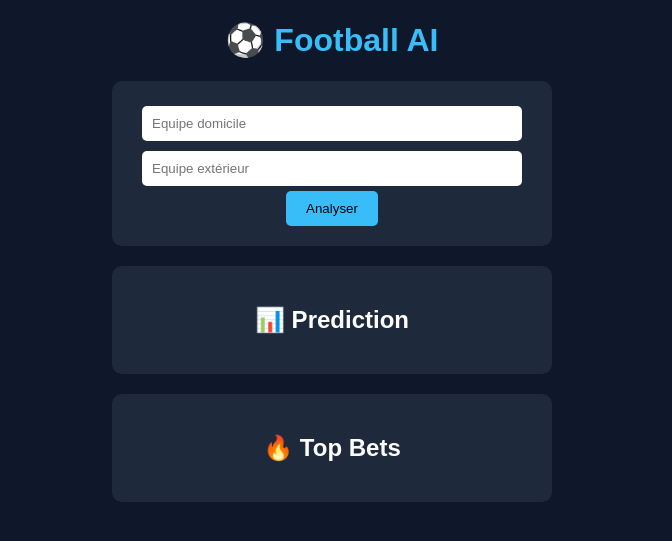
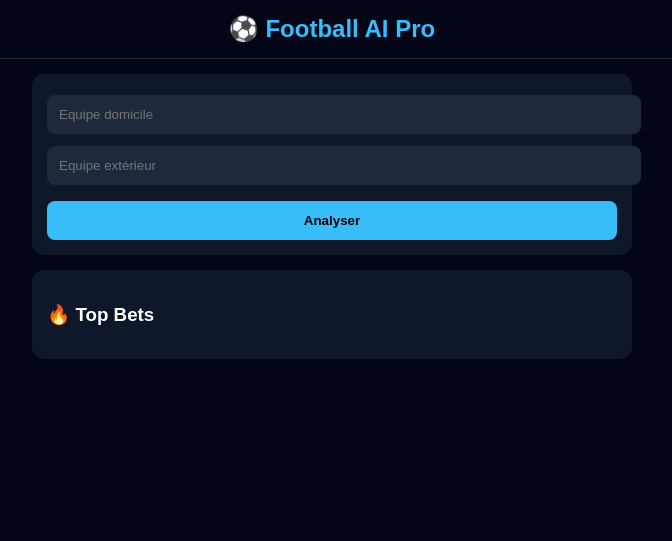
Before and after one commit to pirate-225/football-ai-api, a Flask app: page / in a window 1280 px wide. Shown: the top 541 px of the page, without its empty margins (308-980 px from the left). Run offline with Flask 3, Linux system fonts and the light colour scheme; data that the repository does not hold is empty.

Commit message:
premium UI + smart search

```diff
--- a/templates/index.html
+++ b/templates/index.html
@@ -1,67 +1,120 @@
 <!DOCTYPE html>
-<html>
+<html lang="fr">
 <head>
-    <title>Football AI</title>
+<meta charset="UTF-8">
+<title>Football AI Pro</title>
 
 <style>
+
 body {
-            font-family: Arial;
-            background: #0f172a;
+    font-family: Arial, sans-serif;
+    background: #020617;
     color: white;
-            text-align: center;
+    margin: 0;
 }
 
-        h1 {
+/* HEADER */
+header {
+    background: #020617;
+    padding: 15px;
+    text-align: center;
+    font-size: 24px;
+    font-weight: bold;
     color: #38bdf8;
+    border-bottom: 1px solid #1e293b;
 }
 
-        .box {
-            background: #1e293b;
-            padding: 20px;
-            margin: 20px auto;
-            width: 400px;
-            border-radius: 10px;
+/* CONTAINER */
+.container {
+    max-width: 600px;
+    margin: auto;
+    padding: 15px;
 }
 
-        input, select {
-            width: 90%;
-            padding: 10px;
-            margin: 5px;
-            border-radius: 5px;
-            border: none;
+/* SEARCH BOX */
+.search-box {
+    background: #0f172a;
+    padding: 15px;
+    border-radius: 12px;
+    margin-bottom: 15px;
 }
 
-        button {
-            padding: 10px 20px;
-            background: #38bdf8;
+input {
+    width: 100%;
+    padding: 12px;
+    margin: 6px 0;
+    border-radius: 8px;
     border: none;
-            border-radius: 5px;
+    background: #1e293b;
+    color: white;
+}
+
+/* AUTOCOMPLETE LIST */
+.suggestions {
+    background: #1e293b;
+    border-radius: 8px;
+    max-height: 150px;
+    overflow-y: auto;
+}
+
+.suggestions div {
+    padding: 8px;
     cursor: pointer;
 }
 
-        .result {
+.suggestions div:hover {
+    background: #38bdf8;
+    color: black;
+}
+
+/* BUTTON */
+button {
+    width: 100%;
+    padding: 12px;
+    background: #38bdf8;
+    border: none;
+    border-radius: 8px;
     margin-top: 10px;
-            text-align: left;
+    font-weight: bold;
 }
+
+/* CARD */
+.card {
+    background: #0f172a;
+    padding: 15px;
+    border-radius: 12px;
+    margin-bottom: 15px;
+}
+
+/* BET TAG */
+.bet {
+    background: #38bdf8;
+    color: black;
+    padding: 4px 8px;
+    border-radius: 6px;
+    display: inline-block;
+    margin-top: 5px;
+}
+
 </style>
 </head>
 
 <body>
 
-<h1>⚽ Football AI</h1>
+<header>⚽ Football AI Pro</header>
 
-<div class="box">
+<div class="container">
+
+<!-- SEARCH -->
+<div class="search-box">
 
 <form method="POST">
 
-        <input list="teams" name="home_team" placeholder="Equipe domicile">
-        <input list="teams" name="away_team" placeholder="Equipe extérieur">
+<input type="text" id="home" name="home_team" placeholder="Equipe domicile">
+<div id="home_suggestions" class="suggestions"></div>
 
-        <datalist id="teams">
-            {% for team in teams["Team"] %}
-                <option value="{{ team }}">
-            {% endfor %}
-        </datalist>
+<input type="text" id="away" name="away_team" placeholder="Equipe extérieur">
+<div id="away_suggestions" class="suggestions"></div>
 
 <button type="submit">Analyser</button>
 
@@ -69,37 +122,77 @@
 
 </div>
 
-<div class="box">
+<!-- RESULT -->
+{% if result %}
+<div class="card">
 
-    <h2>📊 Prediction</h2>
+<h3>📊 Prediction</h3>
 
-    {% if result %}
-    <div class="result">
-        Home: {{ result.prob_home }} <br>
-        Draw: {{ result.prob_draw }} <br>
-        Away: {{ result.prob_away }} <br><br>
+<p>Home: {{ result.prob_home }}</p>
+<p>Draw: {{ result.prob_draw }}</p>
+<p>Away: {{ result.prob_away }}</p>
 
-        Over 2.5: {{ result.prob_over }} <br>
-        BTTS: {{ result.prob_btts }} <br><br>
+<p>Over 2.5: {{ result.prob_over }}</p>
+<p>BTTS: {{ result.prob_btts }}</p>
 
-        Confidence: {{ result.confidence }}
+<p><strong>Confidence: {{ result.confidence }}</strong></p>
+
 </div>
 {% endif %}
 
-</div>
+<!-- TOP BETS -->
+<div class="card">
 
-<div class="box">
-
-    <h2>🔥 Top Bets</h2>
+<h3>🔥 Top Bets</h3>
 
 {% for bet in top_bets %}
 <p>
 {{ bet.match }} <br>
-            👉 {{ bet.bet }} ({{ bet.value }})
+<span class="bet">{{ bet.bet }}</span> ({{ bet.value }})
 </p>
 {% endfor %}
 
 </div>
 
+</div>
+
+<!-- JS AUTOCOMPLETE -->
+<script>
+
+const teams = {{ teams["Team"].tolist() | tojson }};
+
+function setupSearch(inputId, suggestionId) {
+
+    const input = document.getElementById(inputId);
+    const box = document.getElementById(suggestionId);
+
+    input.addEventListener("input", function() {
+
+        const value = this.value.toLowerCase();
+        box.innerHTML = "";
+
+        if (value.length < 2) return;
+
+        const filtered = teams.filter(t => t.toLowerCase().includes(value)).slice(0, 5);
+
+        filtered.forEach(team => {
+            const div = document.createElement("div");
+            div.textContent = team;
+
+            div.onclick = () => {
+                input.value = team;
+                box.innerHTML = "";
+            };
+
+            box.appendChild(div);
+        });
+    });
+}
+
+setupSearch("home", "home_suggestions");
+setupSearch("away", "away_suggestions");
+
+</script>
+
 </body>
 </html>
```
Lines whose indentation alone changed are shown as unchanged.
